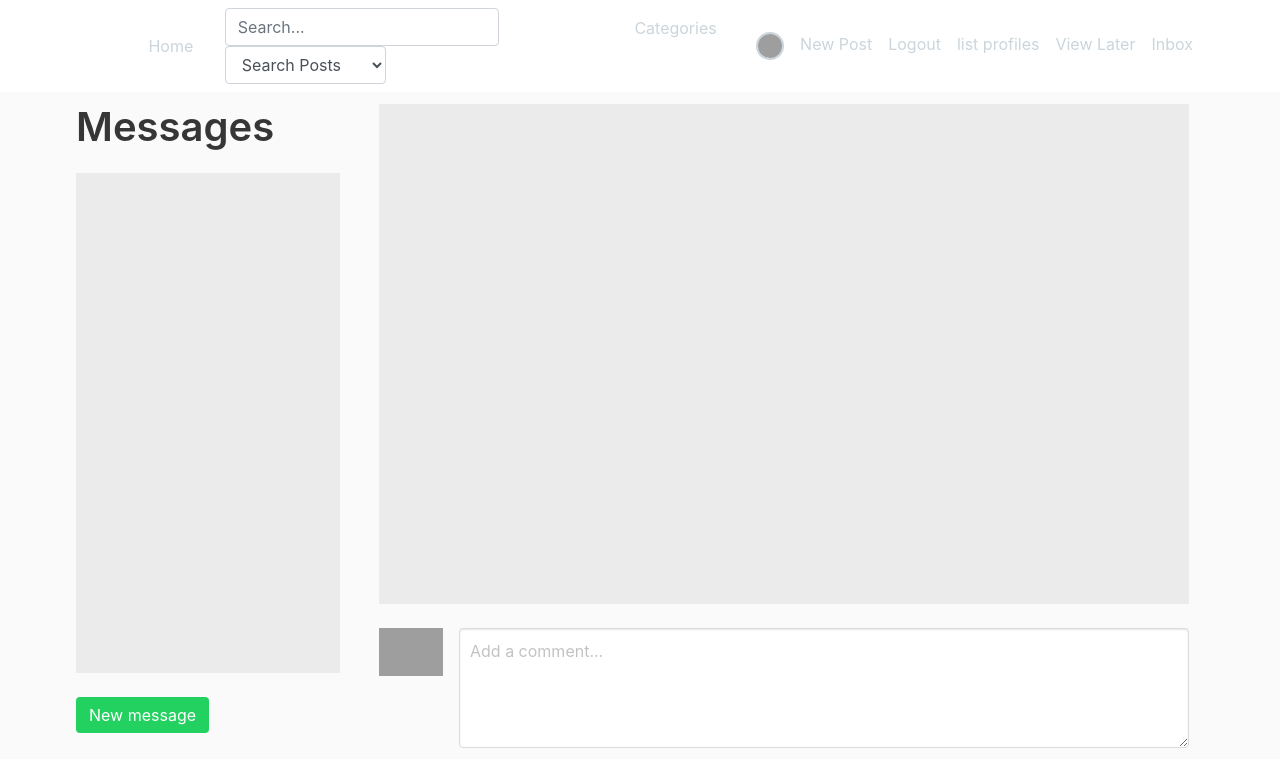
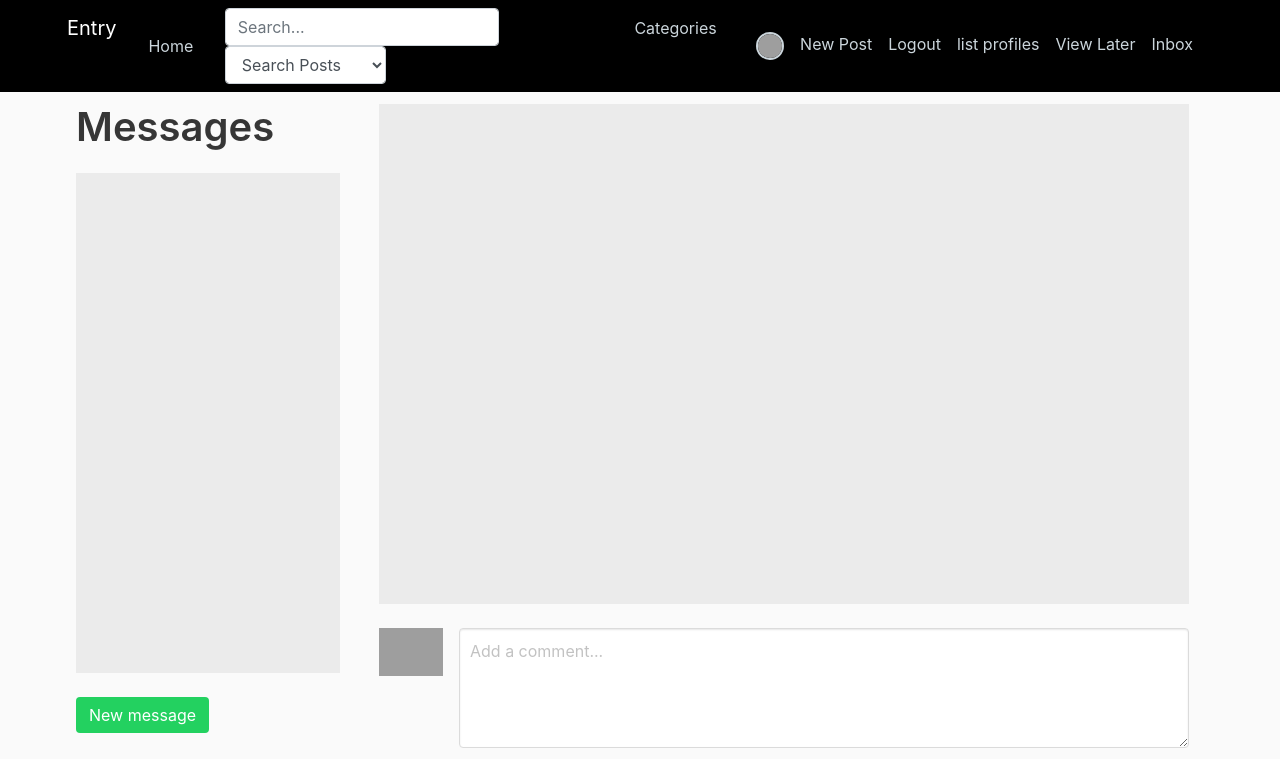
Before and after one commit to joshua-alade-github/entrywebapp, a Django app: page /inbox in a window 1280 px wide. Shown: the top 759 px of the page. Run offline with Django 3.2, Linux system fonts and the light colour scheme; the visitor is signed in with stand-in values (Sample User, id 1); some libraries are stand-ins or nearby versions; grey boxes are pictures that could not be loaded.

Commit message:
inject inbox navbar styles into base.html

```diff
--- a/blog/templates/base.html
+++ b/blog/templates/base.html
@@ -38,6 +38,8 @@
         background: red;
         color: white;
       }
+      {% block componentstyles %}
+      {% endblock %}
     </style>
   </head>
   <body>
--- a/blog/templates/blog/direct.html
+++ b/blog/templates/blog/direct.html
@@ -4,6 +4,12 @@
 <link rel="stylesheet" href="https://cdnjs.cloudflare.com/ajax/libs/bulma/0.7.5/css/bulma.min.css">
 <link href="https://fonts.googleapis.com/icon?family=Material+Icons"
       rel="stylesheet">
+{% endblock %}
+
+{% block componentstyles %}
+.navbar {
+  background-color: black;
+}
 {% endblock %}
 
 {% block sidebar %}
```
